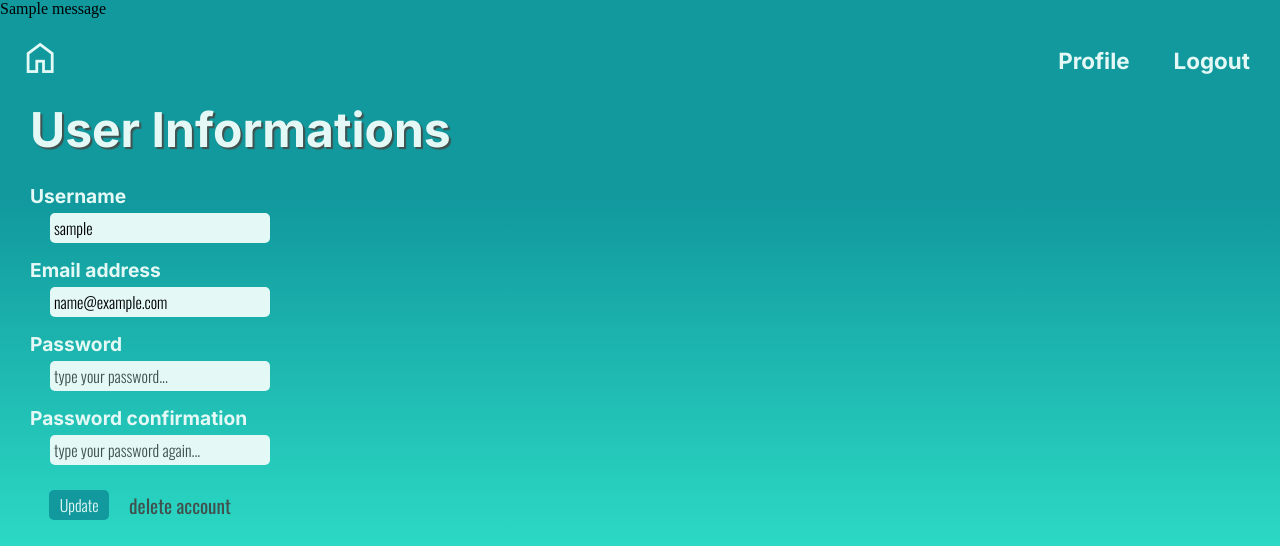
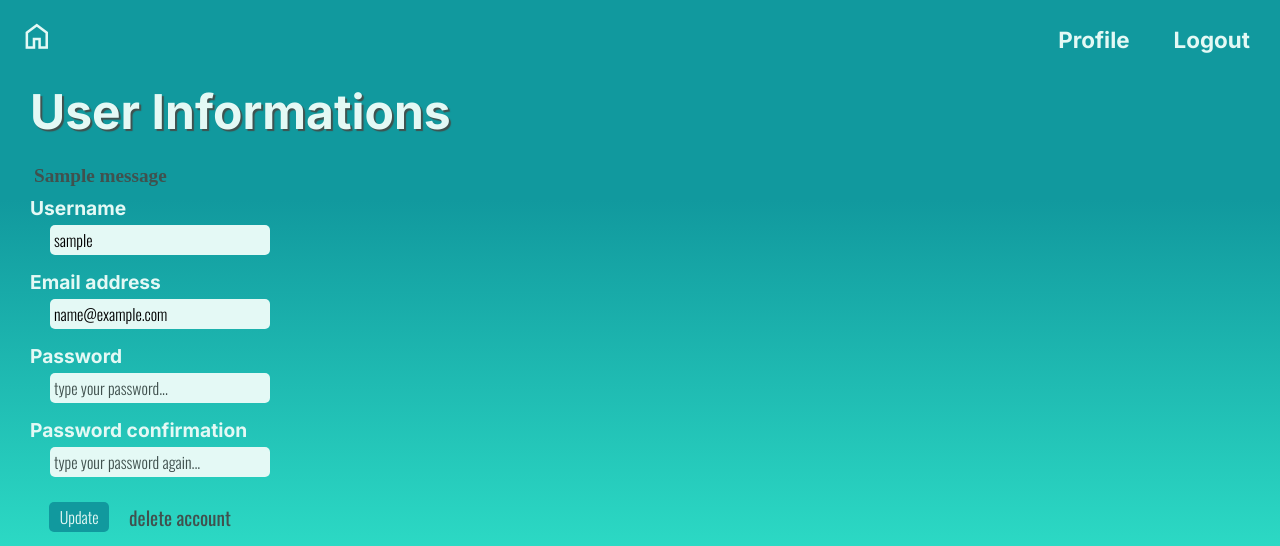
Before and after one commit to arthurvieirasilvaa/to_do_list, a Django app: page /profile/1 in a window 1280 px wide. Shown: the top 546 px of the page. Run offline with Django 5.2, Linux system fonts and the light colour scheme; a user stored in the database is signed in; tables that the repository leaves empty hold one stand-in row (values such as "Sample post"); one stand-in notice (Sample message) is shown.

Commit message:
Terminei o projeto

```diff
--- a/base/templates/base/login.html
+++ b/base/templates/base/login.html
@@ -4,6 +4,9 @@
 
     <main>
         <h1>Login</h1>
+
+        {% include 'messages.html' %}
+
         <form action="" method="post">
             {% csrf_token %}
 
--- a/base/templates/base/profile.html
+++ b/base/templates/base/profile.html
@@ -5,6 +5,9 @@
 
     <div class="content-container">
         <h2>User Informations</h2>
+
+        {% include 'messages.html' %}
+
         <form action="" method="post">
             {% csrf_token %}
 
--- a/base/templates/base/register.html
+++ b/base/templates/base/register.html
@@ -4,6 +4,9 @@
 
     <main>
         <h1>Register</h1>
+
+        {% include 'messages.html' %}
+
         <form action="" method="post">
             {% csrf_token %}
 
--- a/base/views.py
+++ b/base/views.py
@@ -53,17 +53,18 @@ def loginPage(request):
         except:
             messages.error(request, 'User does not exist!')
 
-        # Autenticando o usuário:
-        user = authenticate(username=username, password=password)
+        else:
+            # Autenticando o usuário:
+            user = authenticate(username=username, password=password)
 
-        # Se as credenciais são válidas:
-        if user is not None:
-            login(request, user) # loga o usuário
+            # Se as credenciais são válidas:
+            if user is not None:
+                login(request, user) # loga o usuário
 
-            return redirect('index')
+                return redirect('index')
 
-        else:
-            messages.error(request, "Invalid Username OR Password!")
+            else:
+                messages.error(request, "Invalid Username OR Password!")
 
     return render(request, 'base/login.html')
 
--- a/static/styles/mediaqueries.css
+++ b/static/styles/mediaqueries.css
@@ -25,7 +25,7 @@
     }
 
     .material-symbols-outlined {
-        font-size: 1.4em;
+        font-size: 1.2em;
     }
 
     /* Estilos para a main das páginas */
@@ -138,4 +138,10 @@
         margin: 5px 0px;
         padding: 2px;
     }
+
+    /* Estilos para as flash messages */
+
+    .messages li {
+        font-size: 1em;
+    }
 }
--- a/static/styles/style.css
+++ b/static/styles/style.css
@@ -95,7 +95,11 @@ nav a:hover::before {
 }
 
 .material-symbols-outlined {
-    font-size: 1.8em;
+    font-size: 1.5em;
+}
+
+#home-icon {
+    color: var(--fontcolor1);
 }
 
 /* Estilos para a main das páginas */
@@ -505,3 +509,19 @@ h2 {
     margin: 10px 0px;
     padding: 5px;
 }
+
+/* Estilos para as flash messages */
+
+.messages {
+    list-style-type: none;
+    padding: 4px;
+    max-width: 400px;
+}
+
+.messages li {
+    font-family: var(--fontcolor2);
+    font-size: 1.2em;
+    font-weight: bold;
+
+    color: var(--fontcolor2);
+}
--- a/templates/main.html
+++ b/templates/main.html
@@ -5,20 +5,13 @@
     <meta charset="UTF-8">
     <meta name="viewport" content="width=device-width, initial-scale=1.0">
     <link rel="stylesheet" href="https://fonts.googleapis.com/css2?family=Material+Symbols+Outlined" />
+    <link rel="shortcut icon" href="{% static 'images/favicon.ico' %}" type="image/x-icon">
     <link rel="stylesheet" href="{% static 'styles/style.css' %}">
     <link rel="stylesheet" href="{% static 'styles/mediaqueries.css' %}">
     <title>To Do List App</title>
 </head>
 <body>
 
-    {% if messages %}
-        <ul class="messages">
-        {% for message in messages %}
-            <li>{{ message }}</li>
-        {% endfor %}
-        </ul>
-    {% endif %}
-
     {% block content %}
 
     {% endblock content %}
--- /dev/null
+++ b/templates/messages.html
@@ -0,0 +1,7 @@
+{% if messages %}
+    <ul class="messages">
+        {% for message in messages %}
+            <li>{{ message }}</li>
+        {% endfor %}
+    </ul>
+{% endif %}
--- a/templates/navbar.html
+++ b/templates/navbar.html
@@ -1,6 +1,6 @@
 <nav>
         <div class="home-container">
-                <a href="{% url 'index' %}">
+                <a id="home-icon" href="{% url 'index' %}">
                         <span class="material-symbols-outlined">home</span>
                 </a>
         </div>
```
Also changed, not shown: static/images/favicon.ico (added).
